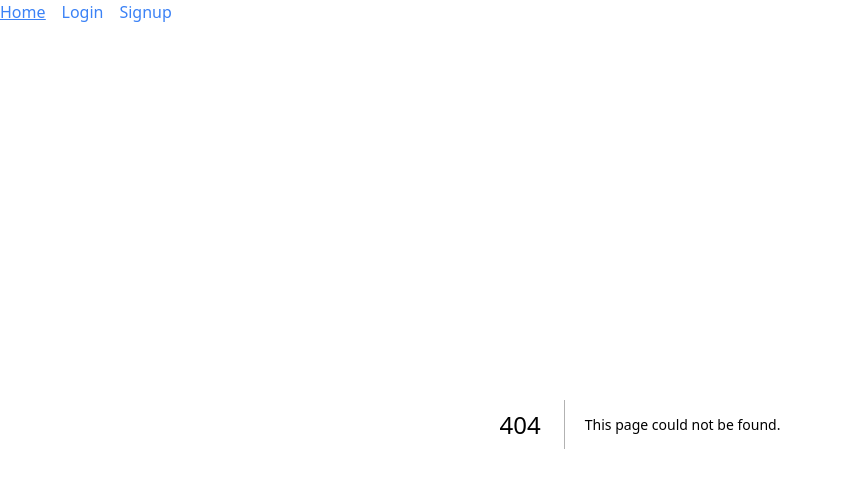
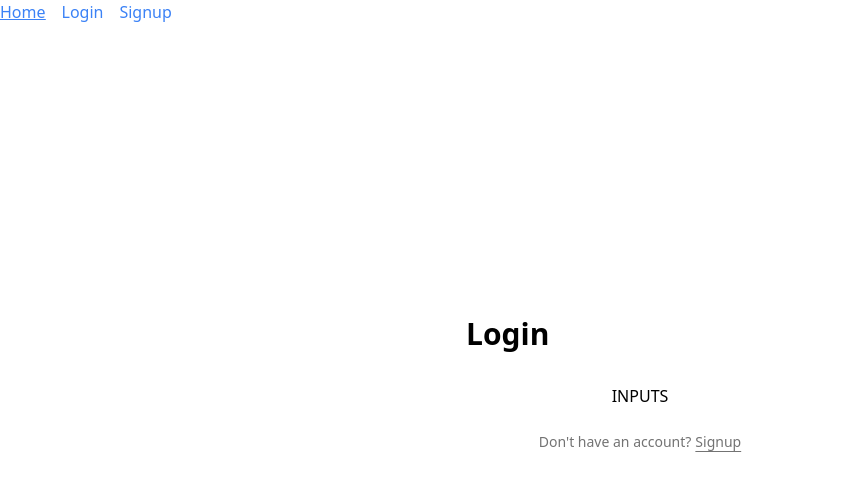
Before and after one commit to Masoud-M/auth-task, a Next.js app: page /login in a window 1280 px wide. Before the commit this address had no page. Shown: the top 490 px of the page, without its empty margins (0-842 px from the left). Built offline with nearby package versions, Linux system fonts and the light colour scheme.

Commit message:
create: Login page - WIP

```diff
--- /dev/null
+++ b/app/(auth)/login/page.tsx
@@ -0,0 +1,18 @@
+import Link from "next/link";
+
+export default function LoginPage() {
+  return (
+    <section>
+      <div className="flex flex-col justify-center items-center mx-auto px-4 py-24 max-w-[380px] min-h-[90dvh]">
+        <h1 className="place-self-start mb-8 font-semibold text-3xl">Login</h1>
+        INPUTS
+        <p className="mt-6 text-neutral-500 text-sm">
+          Don't have an account?
+          <Link href="/signup" className="ml-1 underline underline-offset-4">
+            Signup
+          </Link>
+        </p>
+      </div>
+    </section>
+  );
+}
```
